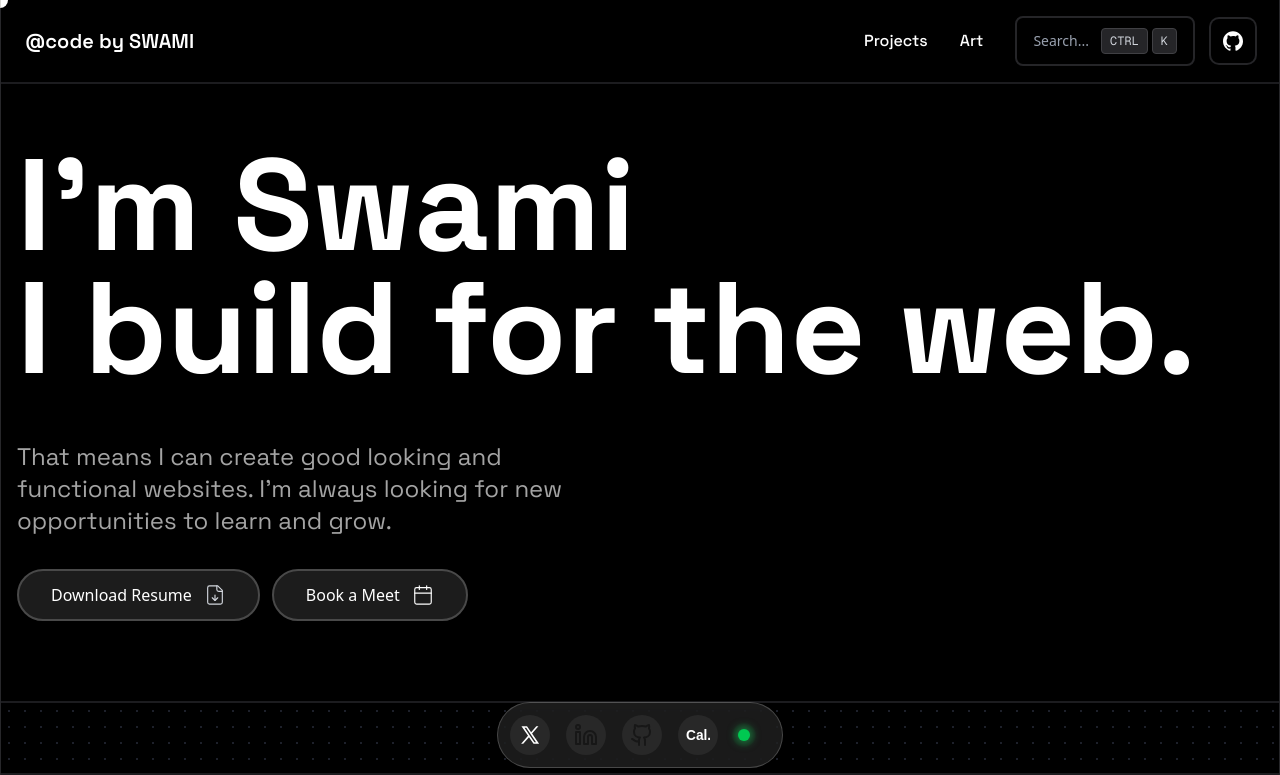
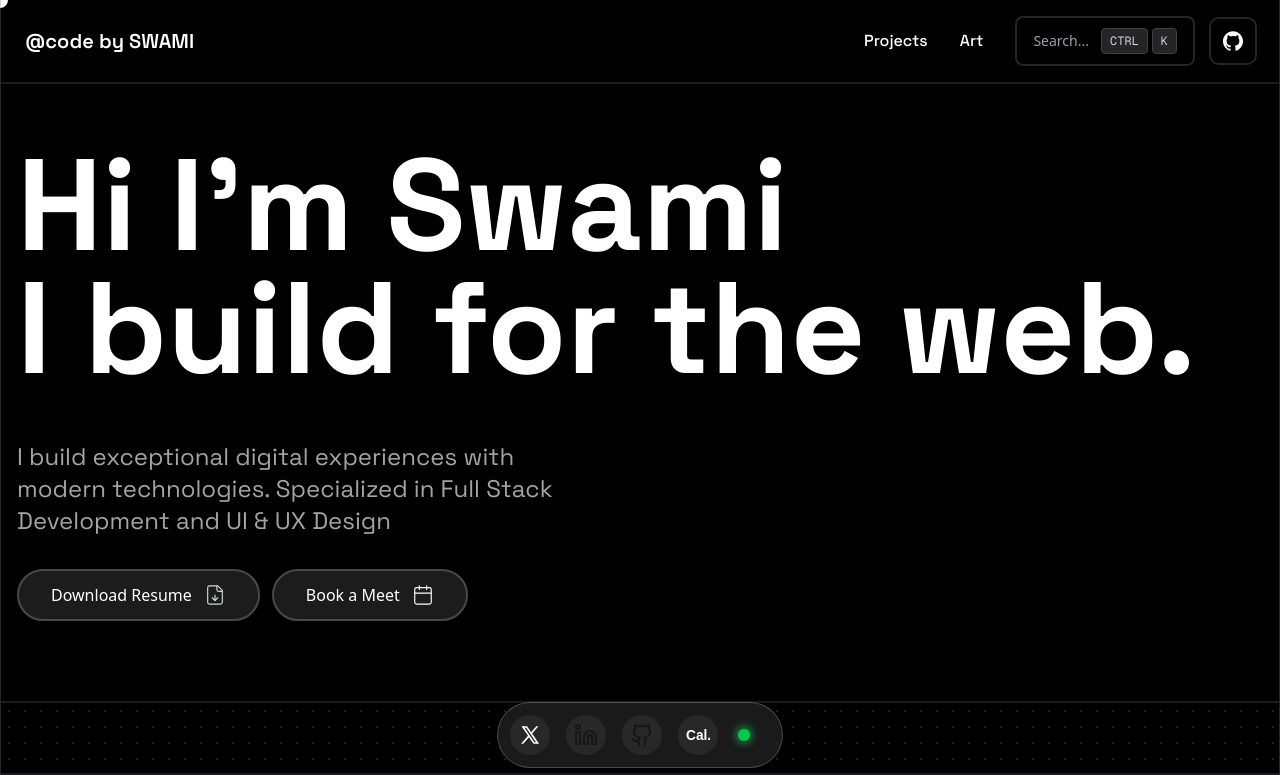
Before and after one commit to swamimalode07/Portfolio-v2, a Next.js app: page / in a window 1280 px wide. Shown: the top 775 px of the page. Built offline with nearby package versions, Linux system fonts and the light colour scheme.

Commit message:
minor changes

```diff
--- a/src/components/HeroSection.tsx
+++ b/src/components/HeroSection.tsx
@@ -8,15 +8,14 @@ const HeroSection = () => {
         <div className="px-4 pt-4 sm:px-6 sm:pt-6 md:ml-4 md:px-0 md:pt-4">
           <div className="mb-20 flex max-w-7xl flex-col items-start justify-center pt-10 text-white sm:mt-18 md:pt-0 lg:mt-6">
             <p className="font-space-grotesk text-4xl leading-tight font-bold sm:text-6xl md:text-7xl lg:text-8xl xl:text-[130px]">
-              I&apos;m Swami
+              Hi I&apos;m Swami
             </p>
             <p className="font-space-grotesk text-4xl leading-tight font-bold sm:-mt-4 md:-mt-6 lg:-mt-2 xl:-mt-10 sm:text-6xl md:text-7xl lg:text-8xl xl:text-[130px]">
               I build for the web.
             </p>
 
             <p className="font-space-grotesk mt-4 w-full text-sm text-[#A4A4A4] sm:mt-6 sm:w-[80%] sm:text-base md:mt-8 md:w-[70%] md:text-lg lg:w-[60%] lg:text-xl xl:w-[45%] xl:text-2xl">
-              That means I can create good looking and functional websites. I'm
-              always looking for new opportunities to learn and grow.
+             I build exceptional digital experiences with modern technologies. Specialized in Full Stack Development and UI & UX Design
             </p>
 
             <div className="mt-4 flex flex-wrap gap-3 sm:mt-6 md:mt-8">
```
